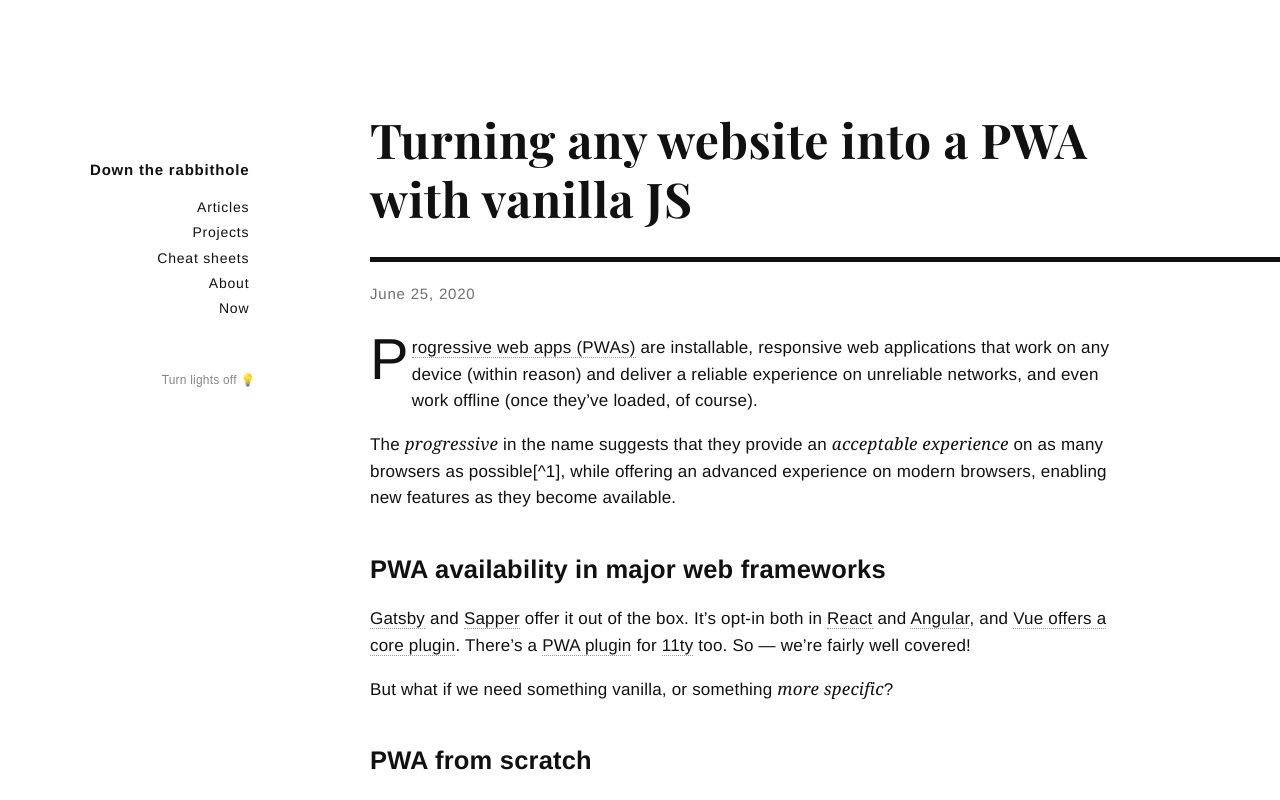
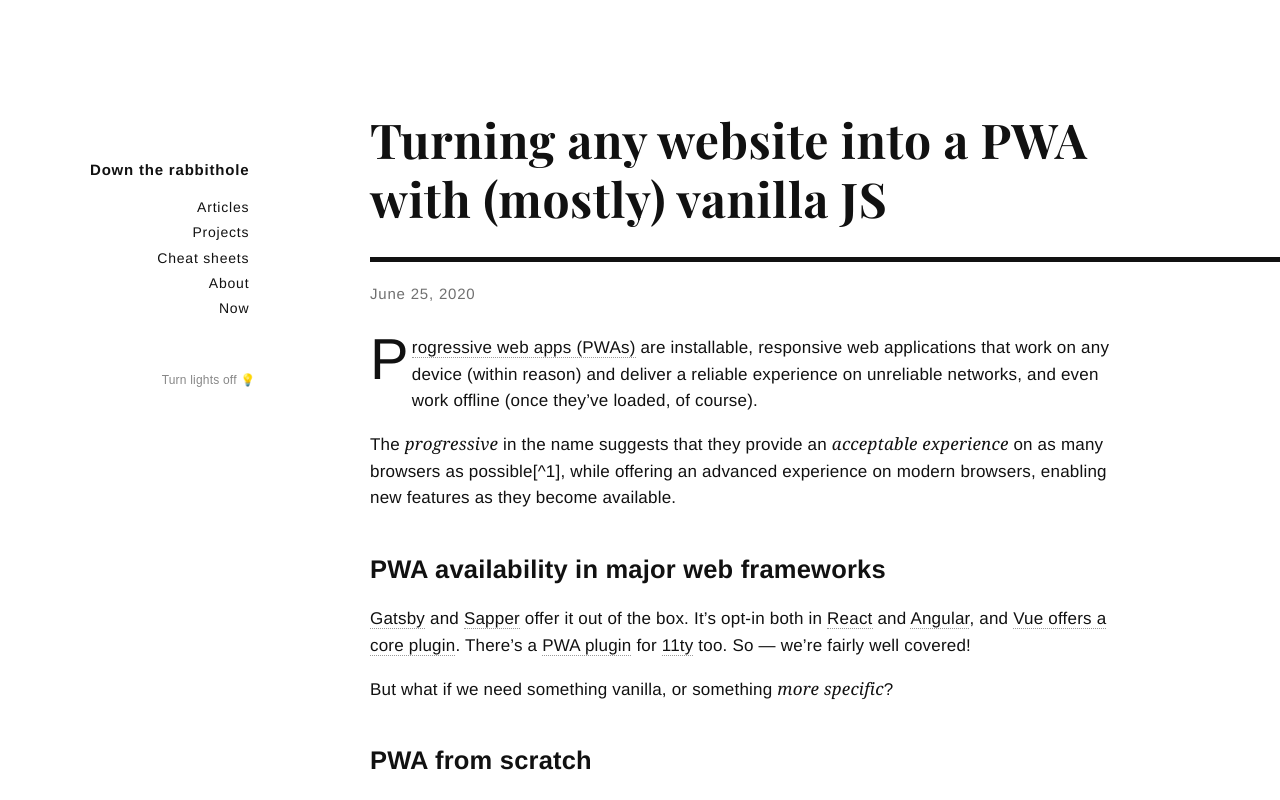
Before and after one commit to eszterkv/eszter.space, a Gatsby site: page /pwa/ in a window 1280 px wide. Shown: the top 800 px of the page. Built offline with nearby package versions, Linux system fonts and the light colour scheme; Gatsby itself is replaced by a stand-in of ours; some packages are replaced by stand-ins of ours; a web font is replaced by a local one.

Commit message:
correction

```diff
--- a/content/blog/pwa.md
+++ b/content/blog/pwa.md
@@ -1,6 +1,6 @@
 ---
 layout: post
-title: Turning any website into a PWA with vanilla JS
+title: Turning any website into a PWA with (mostly) vanilla JS
 date: 2020-06-25T15:00:00.000Z
 ---
 
```
